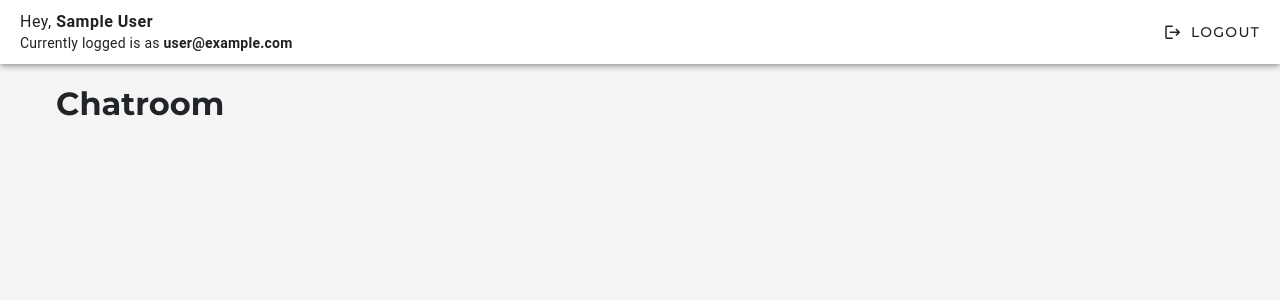
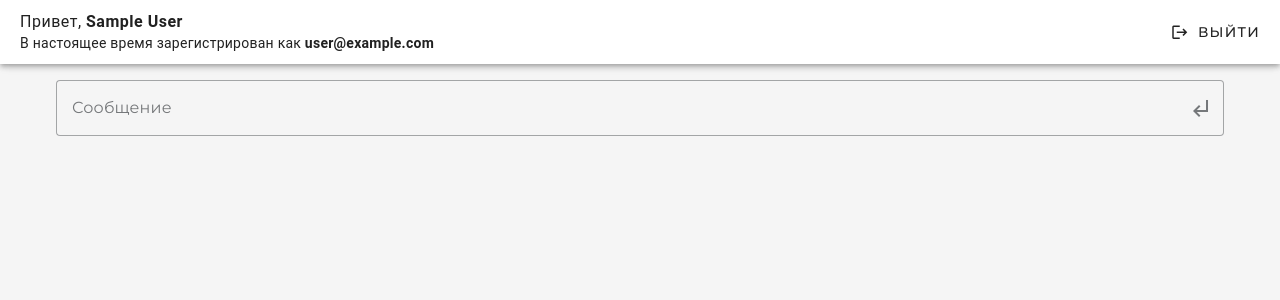
Before and after one commit to alexbulanovgoodmail/vue-3-live-chat, a Vue app: page /chatroom in a window 1280 px wide. Shown: the top 300 px of the page. Built offline with nearby package versions, Linux system fonts and the light colour scheme; no server answers; sample sign-in values are in the browser's storage.

Commit message:
New Chat Form

```diff
--- a/src/components/LoginForm.vue
+++ b/src/components/LoginForm.vue
@@ -1,4 +1,5 @@
 <script setup>
+import { ref } from 'vue'
 import { useForm } from 'vee-validate'
 import * as yup from 'yup'
 import CustomField from '@/components/CustomField.vue'
@@ -14,7 +15,9 @@ const schema = yup.object({
   password: yup.string().required()
 })
 
-const { handleSubmit, setFieldError } = useForm({
+const show = ref(true)
+
+const { handleSubmit, setErrors } = useForm({
   validationSchema: schema
 })
 
@@ -23,8 +26,10 @@ const onSubmit = handleSubmit(async (values) => {
     await login(values.email, values.password)
     emit('login')
   } catch (err) {
-    setFieldError('email', 'Проверьте правильность')
-    setFieldError('password', 'Проверьте правильность')
+    setErrors({
+      email: 'Ошибка Firebase',
+      password: 'Ошибка Firebase'
+    })
   }
 })
 </script>
@@ -33,7 +38,14 @@ const onSubmit = handleSubmit(async (values) => {
   <v-form @submit.prevent="onSubmit" class="w-100">
     <v-container>
       <CustomField label="Email" name="email" type="email" mode="eager" />
-      <CustomField label="Пароль" name="password" type="password" mode="eager" />
+      <CustomField
+        :append-icon="!show ? 'mdi-eye' : 'mdi-eye-off'"
+        label="Пароль"
+        name="password"
+        :type="!show ? 'text' : 'password'"
+        mode="eager"
+        @click:append="show = !show"
+      />
       <span class="text-caption text-red">{{ error }}</span>
       <div class="mt-4 text-center">
         <v-btn type="submit" color="" size="large"> Войти </v-btn>
--- a/src/components/Navbar.vue
+++ b/src/components/Navbar.vue
@@ -18,12 +18,12 @@ async function handleLogout(params) {
   <v-app-bar v-if="user">
     <v-toolbar-title>
       <p class="text-body-1">
-        Hey, <span class="font-weight-bold">{{ user.displayName }}</span>
+        Привет, <span class="font-weight-bold">{{ user.displayName }}</span>
       </p>
       <p class="text-body-2">
-        Currently logged is as <span class="font-weight-bold">{{ user.email }}</span>
+        В настоящее время зарегистрирован как <span class="font-weight-bold">{{ user.email }}</span>
       </p>
     </v-toolbar-title>
-    <v-btn prepend-icon="mdi-logout" @click="handleLogout">Logout</v-btn>
+    <v-btn prepend-icon="mdi-logout" @click="handleLogout">Выйти</v-btn>
   </v-app-bar>
 </template>
--- /dev/null
+++ b/src/components/NewChatForm.vue
@@ -0,0 +1,44 @@
+<script setup>
+import { ref } from 'vue'
+import getUser from '@/composables/getUser'
+import { timestamp } from '../firebase/config'
+
+const { user } = getUser()
+const message = ref('')
+
+async function handleSubmit(params) {
+  const chat = {
+    name: user.value.displayName,
+    message: message.value,
+    createAt: timestamp()
+  }
+
+  console.log('[chat]', chat)
+  message.value = ''
+}
+</script>
+
+<template>
+  <v-form class="new-chat-form">
+    <v-textarea
+      v-model="message"
+      label="Сообщение"
+      rows="1"
+      auto-grow
+      variant="outlined"
+      placeholder="Введите сообщение и нажмите ENTER для отправки"
+      append-inner-icon="mdi-subdirectory-arrow-left"
+      @click:append-inner="handleSubmit"
+      @keypress.enter.prevent="handleSubmit"
+    ></v-textarea>
+  </v-form>
+</template>
+
+<style lang="scss">
+.new-chat-form {
+  textarea::placeholder {
+    font-size: 12px;
+    line-height: 1;
+  }
+}
+</style>
--- a/src/components/SignupForm.vue
+++ b/src/components/SignupForm.vue
@@ -1,8 +1,8 @@
 <script setup>
+import { ref } from 'vue'
 import { useForm } from 'vee-validate'
 import * as yup from 'yup'
 import CustomField from '@/components/CustomField.vue'
-
 import useSignup from '@/composables/useSignup'
 
 const emit = defineEmits(['signup'])
@@ -15,18 +15,22 @@ const schema = yup.object({
   password: yup.string().required()
 })
 
-const { handleSubmit, setFieldError } = useForm({
+const { handleSubmit, setErrors } = useForm({
   validationSchema: schema
 })
+
+const show = ref(true)
 
 const onSubmit = handleSubmit(async (values) => {
   try {
     await signup(values.email, values.password, values.name)
     emit('signup')
   } catch (err) {
-    setFieldError('name', 'Проверьте правильность')
-    setFieldError('email', 'Проверьте правильность')
-    setFieldError('password', 'Проверьте правильность')
+    setErrors({
+      name: 'Ошибка Firebase',
+      email: 'Ошибка Firebase',
+      password: 'Ошибка Firebase'
+    })
   }
 })
 </script>
@@ -36,7 +40,14 @@ const onSubmit = handleSubmit(async (values) => {
     <v-container>
       <CustomField label="Имя" name="name" type="text" mode="eager" />
       <CustomField label="Email" name="email" type="email" mode="eager" />
-      <CustomField label="Пароль" name="password" type="password" mode="eager" />
+      <CustomField
+        :append-icon="!show ? 'mdi-eye' : 'mdi-eye-off'"
+        label="Пароль"
+        name="password"
+        :type="!show ? 'text' : 'password'"
+        mode="eager"
+        @click:append="show = !show"
+      />
       <span class="text-caption text-red">{{ error }}</span>
       <div class="mt-4 text-center">
         <v-btn type="submit" color="" size="large"> Регистрация </v-btn>
--- a/src/views/ChatroomView.vue
+++ b/src/views/ChatroomView.vue
@@ -3,6 +3,7 @@ import { watch } from 'vue'
 import { useRouter } from 'vue-router'
 import getUser from '@/composables/getUser'
 import Navbar from '../components/Navbar.vue'
+import NewChatForm from '../components/NewChatForm.vue'
 
 const router = useRouter()
 const { user } = getUser()
@@ -18,7 +19,7 @@ watch(user, () => {
   <Navbar />
   <div class="w-100 py-16">
     <v-container>
-      <h1>Chatroom</h1>
+      <NewChatForm />
     </v-container>
   </div>
 </template>
```
